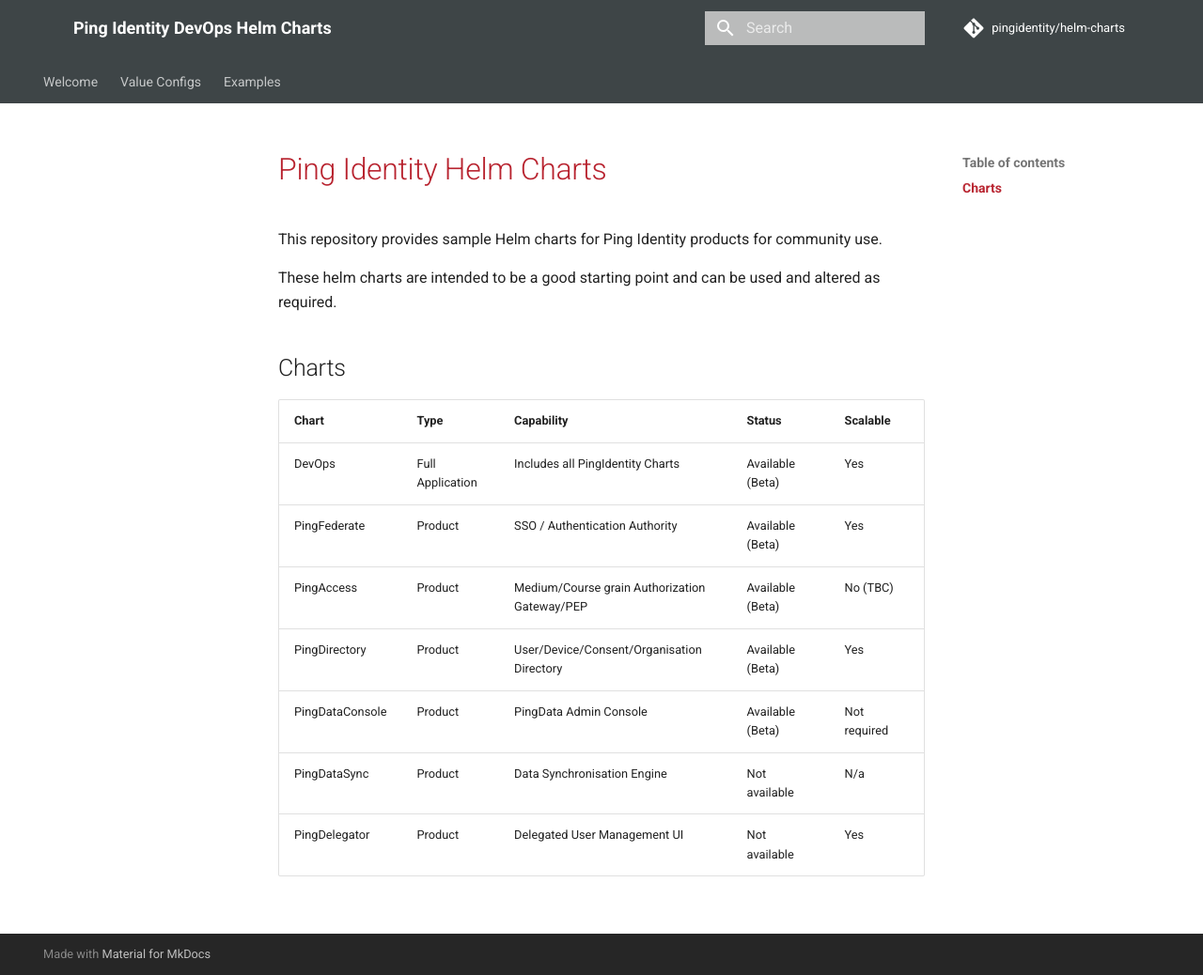
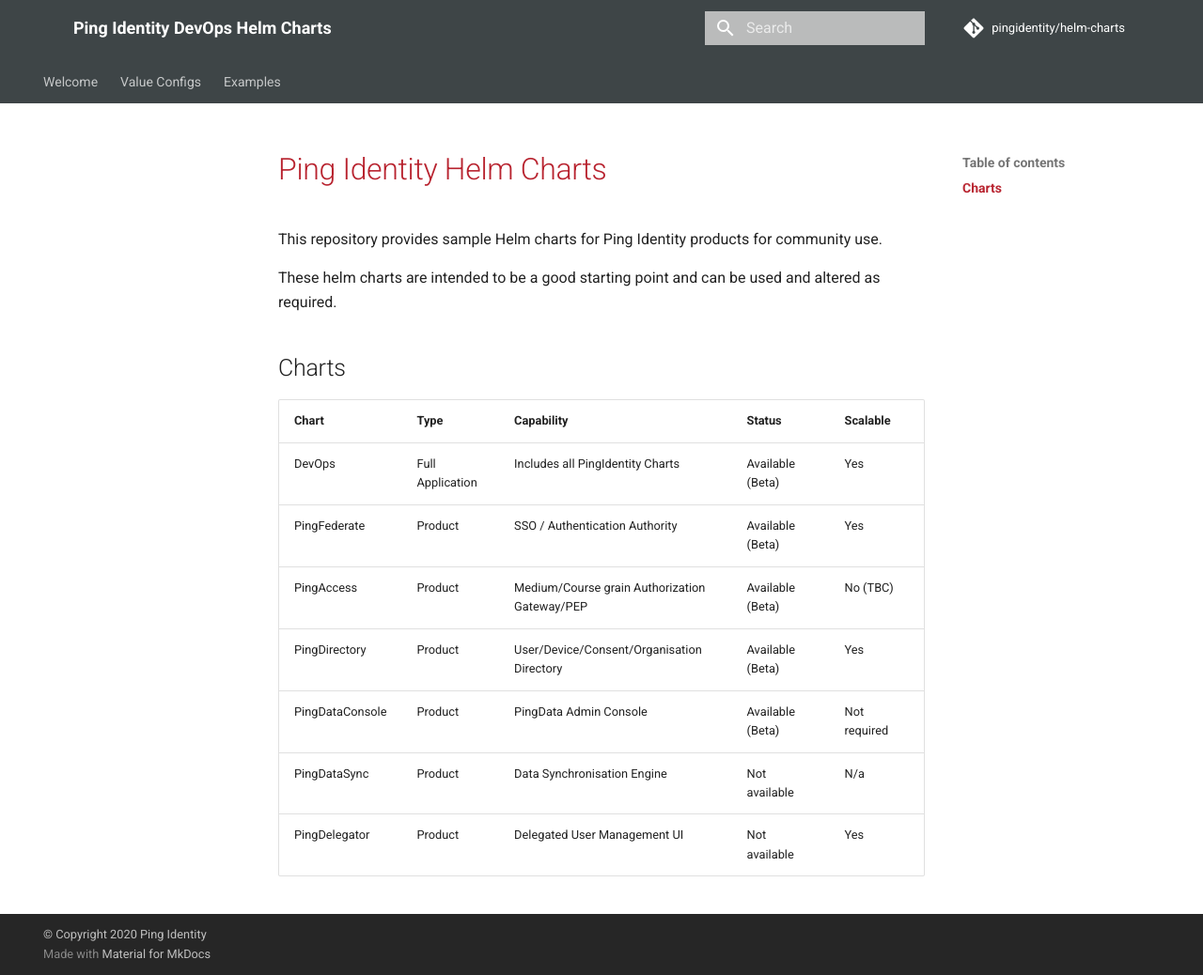
Before and after one commit to pingidentity/helm-charts, an MkDocs documentation site: the page built from docs/devops/README.md, in a window 1280 px wide and 1038 px high. Shown: the whole window at 94% size. Built offline with MkDocs 1.6.1 and Material for MkDocs 9.7.7, drawn with Linux system fonts in a browser that asks for light colours; comment, search, counter and statistics services are not loaded.

Commit message:
Add copyright footer

```diff
--- a/mkdocs.yml
+++ b/mkdocs.yml
@@ -2,6 +2,7 @@
 repo_name: pingidentity/helm-charts
 repo_url: https://github.com/pingidentity/helm-charts
 site_url: https://helm.pingidentity.com/
+copyright: © Copyright 2020 Ping Identity
 extra_css:
   - mkdocs/overrides/stylesheets/extra.css
 
```
